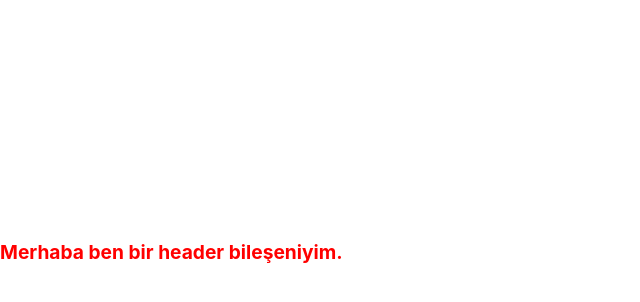
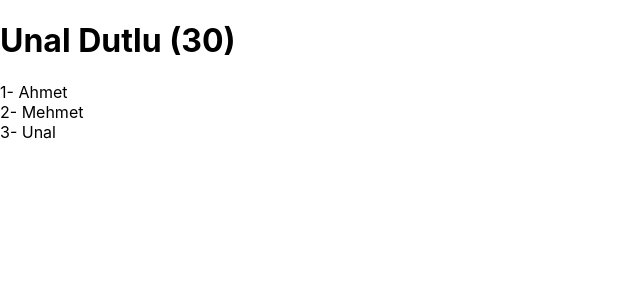
Before and after one commit to unaldutlu/react-learning, a React (Create React App) app: page / in a window 1280 px wide. Shown: the top 302 px of the page, without its empty margins (0-640 px from the left). Built offline with nearby package versions, Linux system fonts and the light colour scheme.

Commit message:
prop (key)

```diff
--- a/src/App.js
+++ b/src/App.js
@@ -1,17 +1,43 @@
 // import React from "react";
-import Header from "./components/headers/Header.jsx";
+// import Header from "./components/headers/Header.jsx";v
 import "./App.css";
-// import User from "./components/users/User";
+import User from "./components/users/User";
 
 // const name = "Unal";
 // const surname = "Dutlu";
 // const isLoggedIn = true;
+const friends = [
+  {
+    id: 1,
+    name: "Ahmet",
+  },
+  {
+    id: 2,
+    name: "Mehmet",
+  },
+  {
+    id: 3,
+    name: "Unal",
+  },
+];
 
 function App() {
   return (
+    // ! props
+    <>
+      <User
+        name='Unal'
+        surname='Dutlu'
+        age={30}
+        isLoggedIn={true}
+        // friends={["Ahmet", "Mehmet", "Unal"]}
+        friends={friends}
+      />
+    </>
+    // ! *******---------------**************
     // <React.Fragment>
     //   <h1>Hello React</h1>
-      <Header />
+    //   <Header />
     //   <p className='jsx'>Lorem ipsum</p>
     //   <label htmlFor='myinput'>Name</label>
     //   <input id='myinput'></input>
@@ -34,11 +60,6 @@ function App() {
     //   </h1> */}
     // </>
     // ! ******************------------************
-    // ! props
-
-    // <>
-    //   <User name='Unal' surname='Dutlu' age={30} isLoggedIn={true} />
-    // </>
   );
 }
 
--- a/src/components/headers/Header.jsx
+++ b/src/components/headers/Header.jsx
@@ -1,7 +1,4 @@
-import './header.css'
-
-
-
+import "./header.css";
 
 function Header() {
   return <div className='style'>Merhaba ben bir header bileşeniyim.</div>;
--- a/src/components/headers/header.css
+++ b/src/components/headers/header.css
@@ -2,6 +2,4 @@
     color: red;
     font-size: larger;
     font-weight: bolder;
-    padding-top: 15rem;
-
 }
--- a/src/components/users/User.jsx
+++ b/src/components/users/User.jsx
@@ -8,9 +8,23 @@
 //   );
 // }
 
-function User({ name, surname, age, isLoggedIn }) {
+function User({ name, surname, age, isLoggedIn, friends }) {
   return (
-    <h1>{isLoggedIn ? `${name} ${surname} ${age}` : "Giriş yapamadınız..."}</h1>
+    <>
+      <h1>
+        {isLoggedIn ? `${name} ${surname} (${age})` : "Giriş yapamadınız..."}
+      </h1>
+      {/* {friends.map((friends, index) => (
+        <div key={index}>
+          {index}- {friends}
+        </div>
+      ))} */}
+      {friends.map((friends) => (
+        <div key={friends.id}>
+          {friends.id}- {friends.name}
+        </div>
+      ))}
+    </>
   );
 }
 
```
